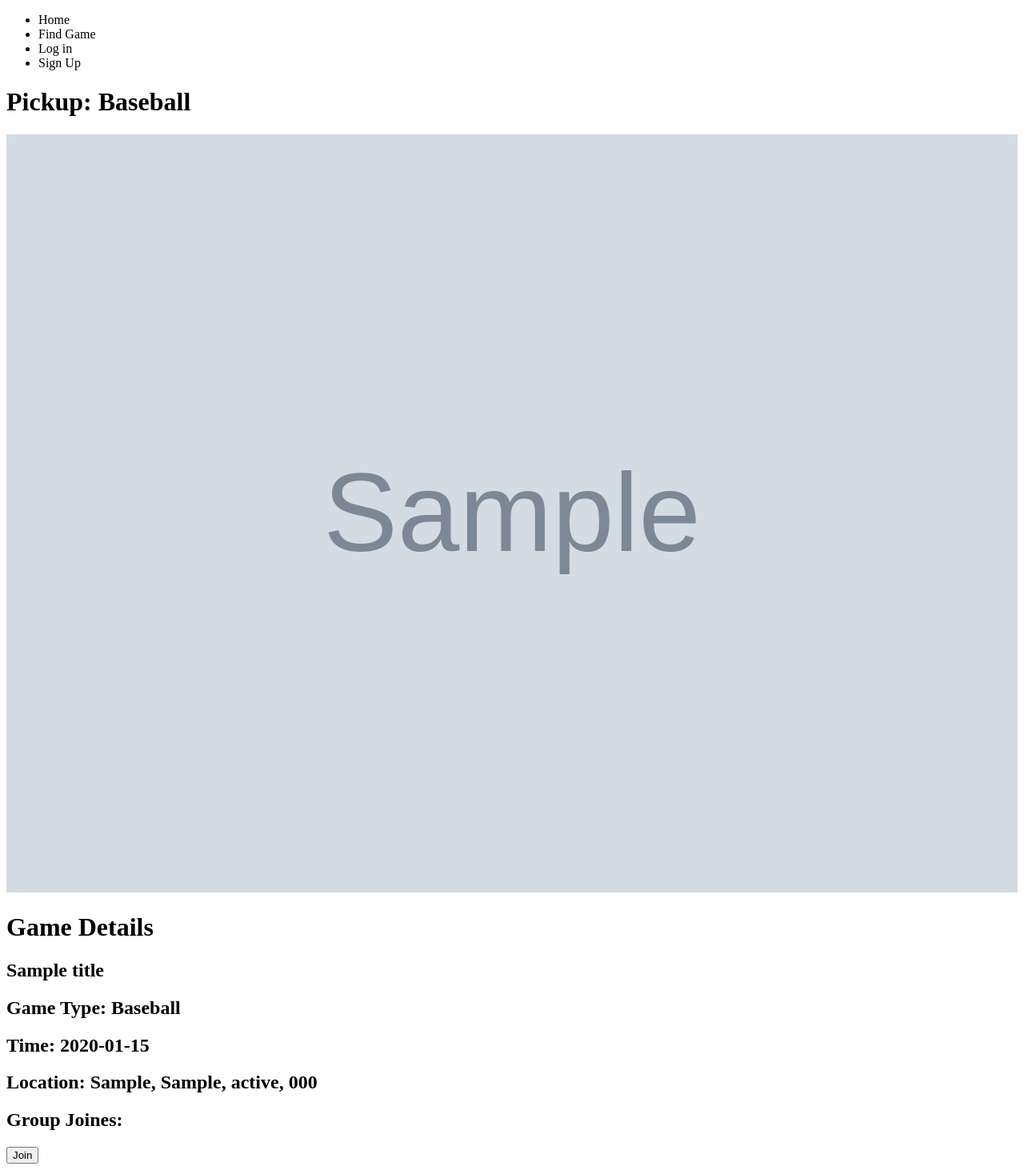
After one commit to mohammadturaab/checkup, a Django app: template main_app/templates/gamedetail.html in a window 1280 px wide. The commit adds this page. Shown: the whole page at 80% size. Run offline with Django 4.2, Linux system fonts and the light colour scheme; tables that the repository leaves empty hold one stand-in row (values such as "Sample post"); the template is opened without the code that fills it: values that come from a table or form of the project are taken from there, most other values are stand-ins (such as "Sample title", 1, 10 or a date in 2020); grey boxes marked "Sample" are stand-in pictures.

Commit message:
added game details html page to show game information

```diff
--- a/main_app/static/styles/styles.css
+++ b/main_app/static/styles/styles.css
@@ -7,6 +7,11 @@ img{
     width: 100px;
 }
 
+.banner{
+    width: 100%;
+    height: auto;
+}
+
 a{
     text-decoration: none;
 }
--- /dev/null
+++ b/main_app/templates/gamedetail.html
@@ -0,0 +1,18 @@
+{% extends 'base.html' %}
+
+{% block content %}
+
+<h1>Pickup: {{game.game_type}}</h1>
+<img class="banner" src="{{game.img}}"/>
+<h1>Game Details</h1>
+<h2>{{title}}</h2>
+<h2>Game Type: {{game.game_type}}</h2>
+<h2>Time: {{game.time}}</h2>
+<h2>Location: {{game.street}}, {{game.city}}, {{game.state}}, {{game.zip}}</h2>
+<h2>Group Joines: </h2>
+
+<button>Join</button>
+
+
+
+{% endblock %}
```
